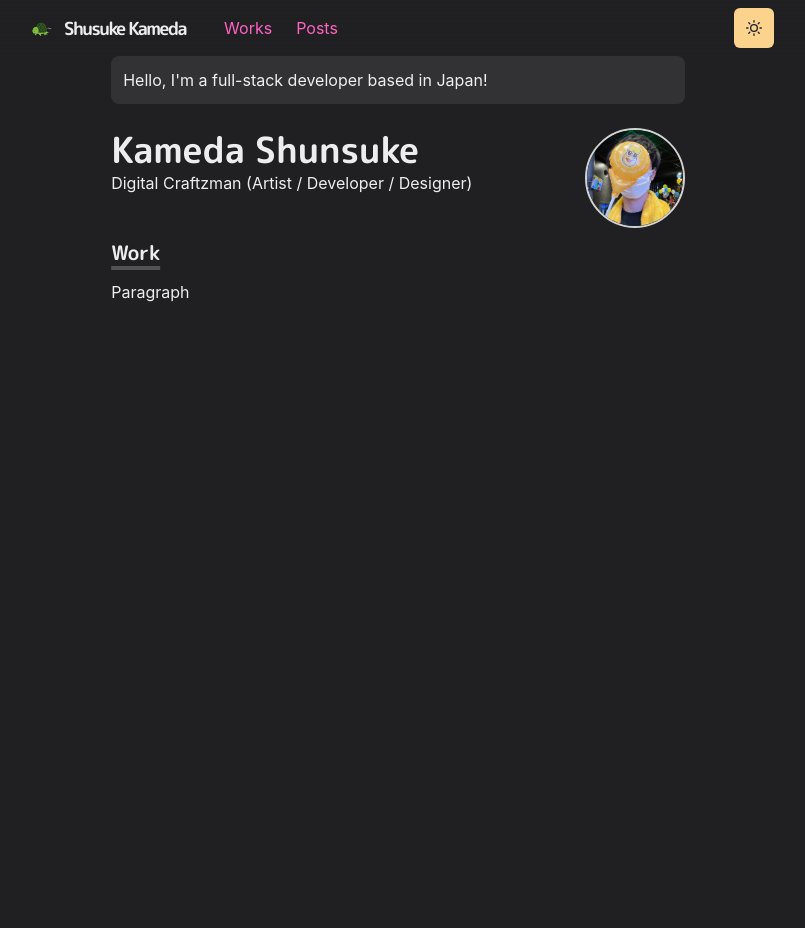
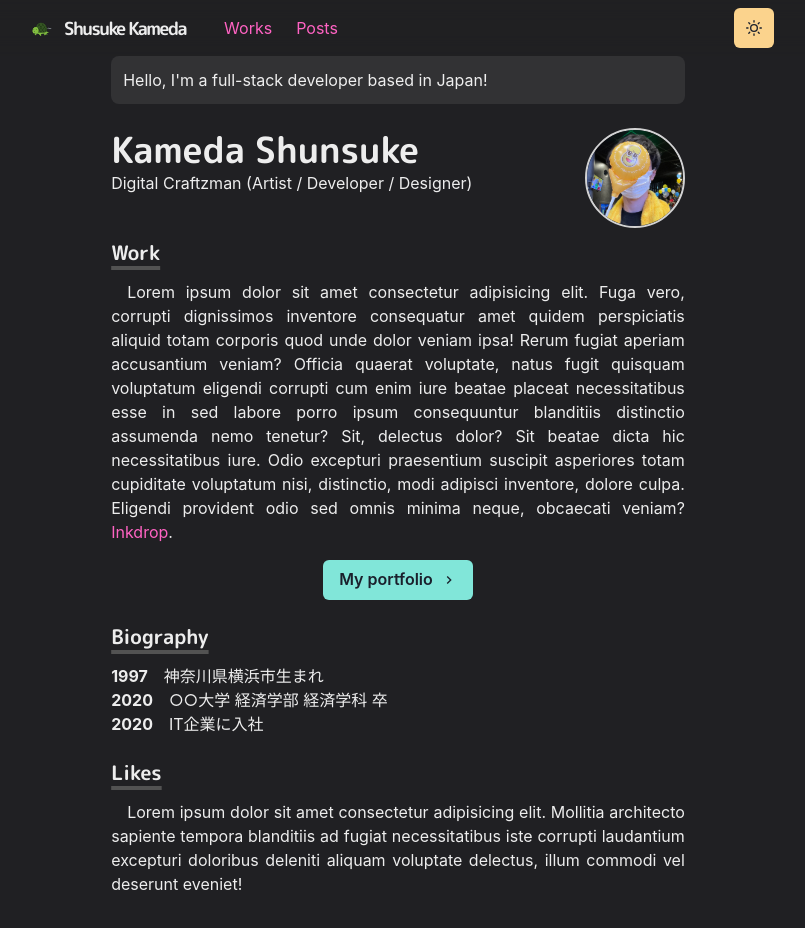
Before and after one commit to hi-lee-mon/Next-Chakra-Emotinon-styled-website, a Next.js app: page / in a window 1280 px wide. Shown: the top 928 px of the page, without its empty margins (242-1047 px from the left). Before the commit the page ends 800 px from the top, so only its background shows below. Built offline with nearby package versions, Linux system fonts and the light colour scheme.

Commit message:
バイオグラフィーの作成

```diff
--- /dev/null
+++ b/src/components/bio.tsx
@@ -0,0 +1,12 @@
+import { Box } from '@chakra-ui/react';
+import styled from '@emotion/styled';
+
+export const BioSection = styled(Box)`
+  padding-left: 3.4em;
+  text-indent: -3.4em;
+`;
+
+export const BioYear = styled.span`
+  font-weight: bold;
+  margin-right: 1em;
+`;
--- /dev/null
+++ b/src/components/paragraph.tsx
@@ -0,0 +1,8 @@
+import styled from '@emotion/styled';
+
+const Paragraph = styled.p`
+  text-align: justify;
+  text-indent: 1em;
+`;
+
+export default Paragraph;
--- a/src/pages/index.tsx
+++ b/src/pages/index.tsx
@@ -1,16 +1,13 @@
-import { Box, Container, Flex, Heading, Image, useColorModeValue } from '@chakra-ui/react';
+import { ChevronRightIcon } from '@chakra-ui/icons';
+import { Box, Container, Flex, Heading, Image, useColorModeValue, Link, Button } from '@chakra-ui/react';
 import type { NextPage } from 'next';
-import Head from 'next/head';
+import NextLink from 'next/link';
+import { BioSection, BioYear } from '@/components/bio';
+import Paragraph from '@/components/paragraph';
 import Section from '@/components/section';
 
 const Home: NextPage = () => {
   return (
-    <div>
-      <Head>
-        <title>Create Next App</title>
-        <meta name='description' content='Generated by create next app' />
-        <link rel='icon' href='/favicon.ico' />
-      </Head>
     <Container>
       <Box borderRadius='lg' bg={useColorModeValue('whiteAlpha.500', 'whiteAlpha.200')} p='3' mb='6' alignItems='center'>
         Hello, I&apos;m a full-stack developer based in Japan!
@@ -39,10 +36,53 @@ const Home: NextPage = () => {
         <Heading as='h3' variant='section-title'>
           Work
         </Heading>
-          <p>Paragraph</p>
+        <Paragraph>
+          Lorem ipsum dolor sit amet consectetur adipisicing elit. Fuga vero, corrupti dignissimos inventore consequatur amet quidem perspiciatis
+          aliquid totam corporis quod unde dolor veniam ipsa! Rerum fugiat aperiam accusantium veniam? Officia quaerat voluptate, natus fugit quisquam
+          voluptatum eligendi corrupti cum enim iure beatae placeat necessitatibus esse in sed labore porro ipsum consequuntur blanditiis distinctio
+          assumenda nemo tenetur? Sit, delectus dolor? Sit beatae dicta hic necessitatibus iure. Odio excepturi praesentium suscipit asperiores totam
+          cupiditate voluptatum nisi, distinctio, modi adipisci inventore, dolore culpa. Eligendi provident odio sed omnis minima neque, obcaecati
+          veniam?{' '}
+          <NextLink href=''>
+            <Link>Inkdrop</Link>
+          </NextLink>
+          .
+        </Paragraph>
+        <Flex justifyContent='center' my={4}>
+          <NextLink href='/works'>
+            <Button rightIcon={<ChevronRightIcon />} colorScheme='teal'>
+              My portfolio
+            </Button>
+          </NextLink>
+        </Flex>
+      </Section>
+      <Section delay='0.2s'>
+        <Heading as='h3' variant='section-title'>
+          Biography
+        </Heading>
+        <BioSection>
+          <BioYear>1997</BioYear>
+          神奈川県横浜市生まれ
+        </BioSection>
+        <BioSection>
+          <BioYear>2020</BioYear>
+          ○○大学 経済学部 経済学科 卒
+        </BioSection>
+        <BioSection>
+          <BioYear>2020</BioYear>
+          IT企業に入社
+        </BioSection>
+      </Section>
+      <Section delay='0.3s'>
+        <Heading as='h3' variant='section-title'>
+          Likes
+        </Heading>
+        <Paragraph>
+          Lorem ipsum dolor sit amet consectetur adipisicing elit. Mollitia architecto sapiente tempora blanditiis ad fugiat necessitatibus iste
+          corrupti laudantium excepturi doloribus deleniti aliquam voluptate delectus, illum commodi vel deserunt eveniet!
+        </Paragraph>
       </Section>
     </Container>
-    </div>
   );
 };
 
```
Lines whose indentation alone changed are shown as unchanged.
